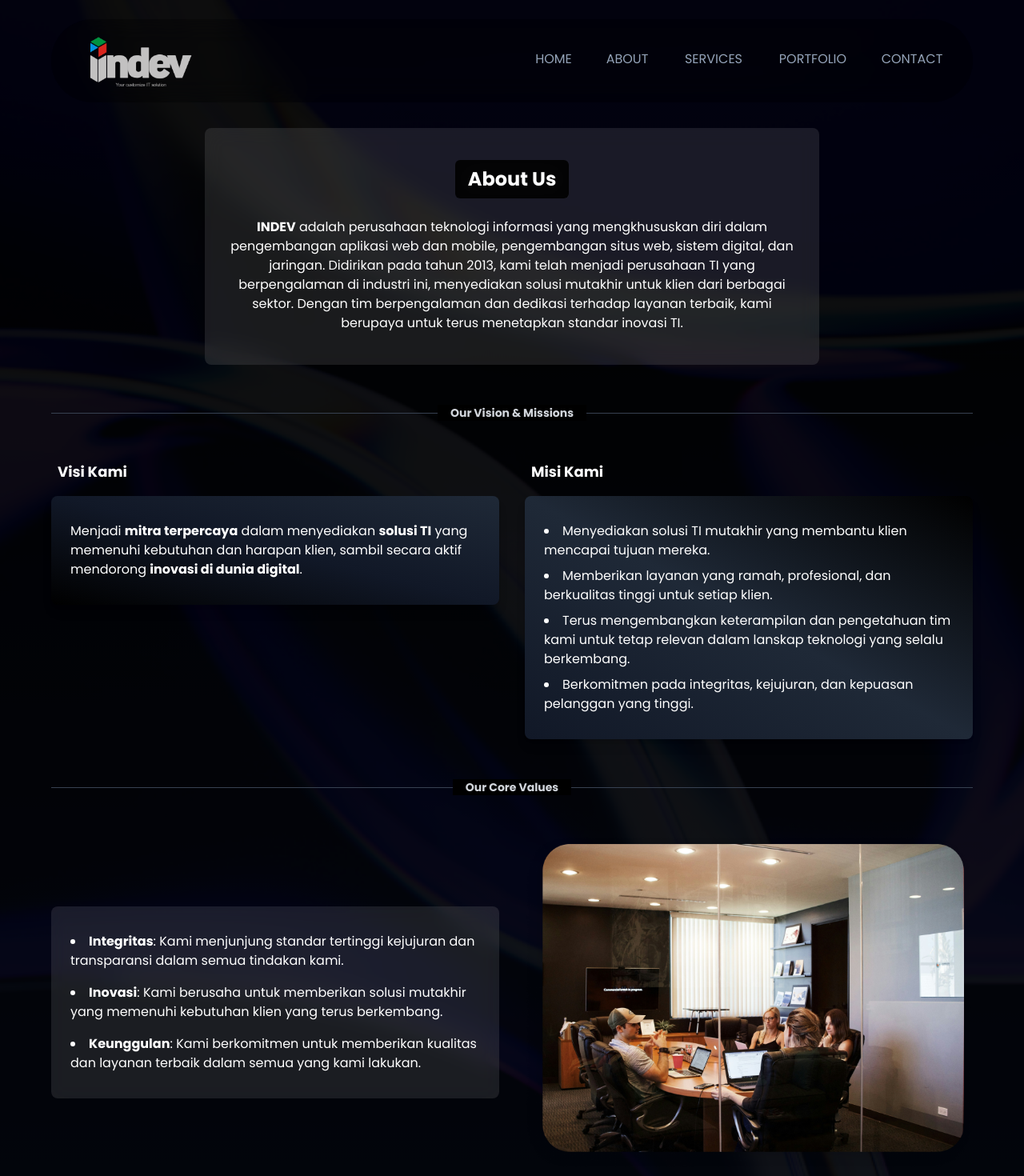
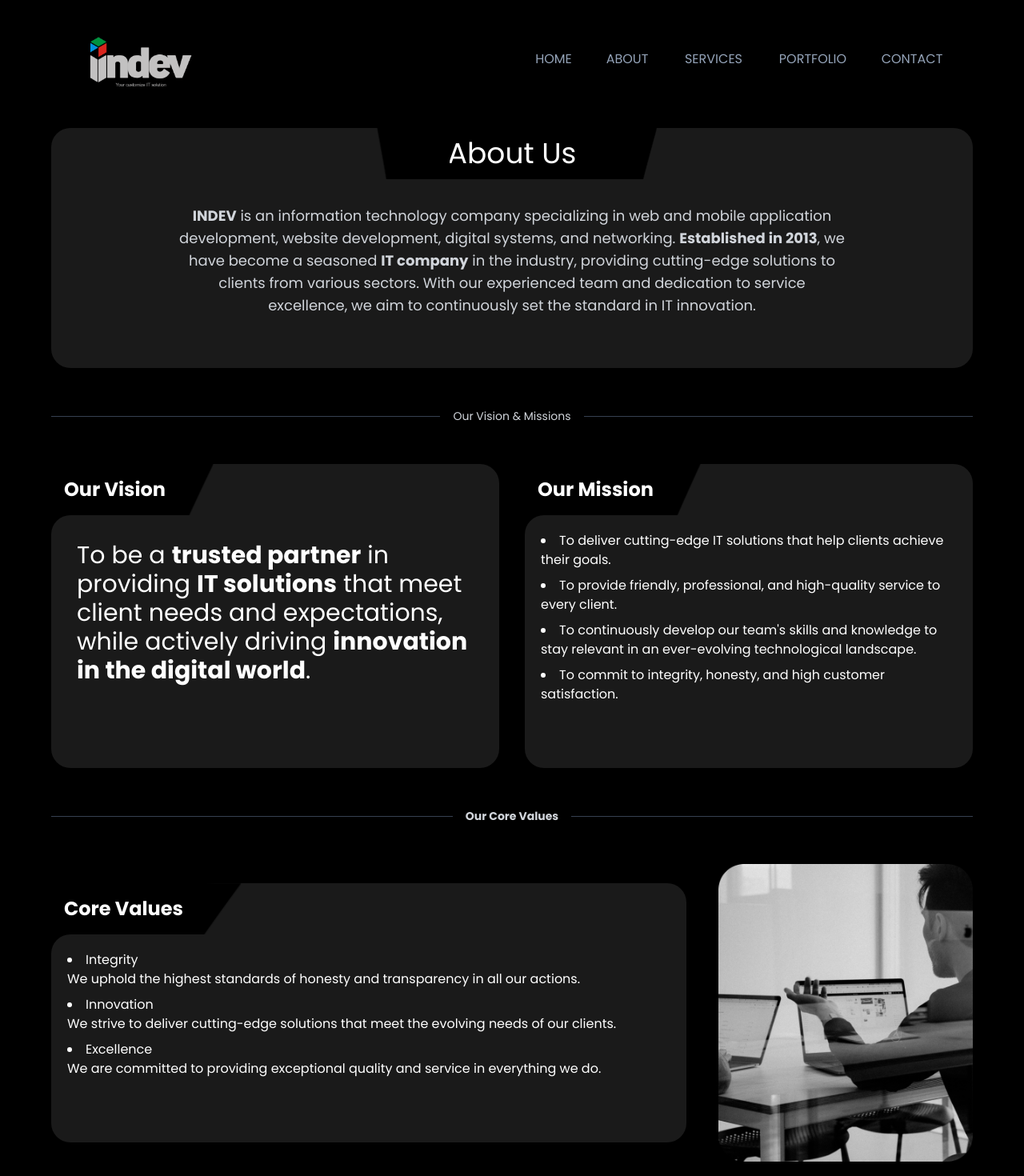
Before and after one commit to DimasZeava/INDEV-Web, a React (Vite) app: page /about in a window 1280 px wide. Shown: the top 1470 px of the page at 80% size. Built offline with nearby package versions, Linux system fonts and the light colour scheme.

Commit message:
refactor: enhance layout and styling of About and Contact pages

```diff
--- a/src/components/About.jsx
+++ b/src/components/About.jsx
@@ -1,129 +1,28 @@
-import React from "react";
-
 const About = () => {
   return (
-    <section className="text-white py-20 px-6 relative">
-      <div
-        className="absolute inset-0 bg-cover bg-center"
-        style={{
-          backgroundImage: "url('./assets/images/background-hero-section.png')",
-        }}
-      >
-        <div className="absolute inset-0 bg-black/80"></div>
+    <section className="flex text-white py-10 px-6 max-w-6xl mx-auto">
+      <div>
+        <div className="flex">
+          <h2 className="z-10 flex-none bg-black/90 backgdrop-blur-lg p-4 text-2xl font-bold mb-0">
+            About Us
+          </h2>
+          <div
+            className="curve-about flex-1 bg-white/10 backdrop-blur-md p-5 rounded-tl-full"
+          ></div>
+           </div>
+        <div className="bg-white/10 backdrop-blur-md px-5 pt-5 pb-1 rounded-s-3xl">
+          <p className="mb-[34px]">
+            <span className="font-bold text-white">INDEV</span> is an
+            information technology company specializing in web and mobile
+            application development, website development, digital systems, and
+            networking. Established in 2013, we have become a seasoned IT
+            company in the industry, providing cutting-edge solutions to clients
+            from various sectors.
+          </p>
+          </div>
       </div>
-
-      <div className="relative max-w-6xl mx-auto space-y-12 mt-20">
-        {/* About Us Section */}
-        <div className="flex justify-center items-center">
-          <div className="bg-white/10 backdrop-blur-md px-8 py-10 rounded-lg max-w-3xl text-center">
-            <h2 className="text-2xl font-bold mb-6 bg-black/90 backdrop-blur-lg inline-block px-4 py-2 rounded-md">
-              About Us
-            </h2>
-            <p>
-              <span className="font-bold text-white">INDEV</span> adalah
-              perusahaan teknologi informasi yang mengkhususkan diri dalam
-              pengembangan aplikasi web dan mobile, pengembangan situs web,
-              sistem digital, dan jaringan. Didirikan pada tahun 2013, kami
-              telah menjadi perusahaan TI yang berpengalaman di industri ini,
-              menyediakan solusi mutakhir untuk klien dari berbagai sektor.
-              Dengan tim berpengalaman dan dedikasi terhadap layanan terbaik,
-              kami berupaya untuk terus menetapkan standar inovasi TI.
-            </p>
-          </div>
-        </div>
-
-        {/* Separator with Text */}
-        <div className="relative text-center">
-          <div className="border-t border-gray-700 absolute inset-0 top-1/2"></div>
-          <span className="bg-black px-4 relative text-sm font-semibold text-gray-300">
-            Our Vision & Missions
-          </span>
-        </div>
-
-        {/* Vision & Missions Section */}
-        <div className="grid grid-cols-1 md:grid-cols-2 gap-8">
-          {/* Vision */}
-          <div className="relative">
-            <h4 className="text-lg font-semibold mb-4 relative z-10 bg-gradient-to-r from-transparent to-transparent px-2">
-              Visi Kami
-            </h4>
-            <div className="bg-gradient-to-tr from-black via-gray-900 to-gray-800 px-6 py-8 rounded-lg shadow-lg">
-              <p>
-                Menjadi <span className="font-bold">mitra terpercaya</span> dalam
-                menyediakan <span className="font-bold">solusi TI</span> yang
-                memenuhi kebutuhan dan harapan klien, sambil secara aktif
-                mendorong <span className="font-bold">inovasi di dunia digital</span>.
-              </p>
-            </div>
-          </div>
-
-          {/* Missions */}
-          <div className="relative">
-            <h4 className="text-lg font-semibold mb-4 relative z-10 bg-gradient-to-r from-transparent to-transparent px-2">
-              Misi Kami
-            </h4>
-            <div className="bg-gradient-to-tr from-gray-900 via-gray-800 to-black px-6 py-8 rounded-lg shadow-lg">
-              <ul className="list-disc list-inside space-y-2">
-                <li>
-                  Menyediakan solusi TI mutakhir yang membantu klien mencapai tujuan
-                  mereka.
-                </li>
-                <li>
-                  Memberikan layanan yang ramah, profesional, dan berkualitas tinggi
-                  untuk setiap klien.
-                </li>
-                <li>
-                  Terus mengembangkan keterampilan dan pengetahuan tim kami untuk
-                  tetap relevan dalam lanskap teknologi yang selalu berkembang.
-                </li>
-                <li>
-                  Berkomitmen pada integritas, kejujuran, dan kepuasan pelanggan yang
-                  tinggi.
-                </li>
-              </ul>
-            </div>
-          </div>
-        </div>
-
-        {/* Separator with Text for Core Values */}
-        <div className="relative text-center mt-16">
-          <div className="border-t border-gray-700 absolute inset-0 top-1/2"></div>
-          <span className="bg-black px-4 relative text-sm font-semibold text-gray-300">
-            Our Core Values
-          </span>
-        </div>
-
-        {/* Core Values Section */}
-        <div className="grid grid-cols-1 md:grid-cols-2 gap-8 items-center">
-          {/* Core Values List */}
-          <div className="bg-white/10 backdrop-blur-md px-6 py-8 rounded-lg">
-            <ul className="list-disc list-inside space-y-4">
-              <li>
-                <span className="font-bold">Integritas</span>: Kami menjunjung
-                standar tertinggi kejujuran dan transparansi dalam semua tindakan
-                kami.
-              </li>
-              <li>
-                <span className="font-bold">Inovasi</span>: Kami berusaha untuk
-                memberikan solusi mutakhir yang memenuhi kebutuhan klien yang
-                terus berkembang.
-              </li>
-              <li>
-                <span className="font-bold">Keunggulan</span>: Kami berkomitmen
-                untuk memberikan kualitas dan layanan terbaik dalam semua yang
-                kami lakukan.
-              </li>
-            </ul>
-          </div>
-          {/* Supporting Image */}
-          <div className="rounded-lg overflow-hidden">
-            <img
-              src="assets/images/office.png"
-              alt="Team"
-              className="w-full h-auto object-cover rounded-md"
-            />
-          </div>
-        </div>
+      <div className="bg-white/10 backdrop-blur-md py-2 pr-2 rounded-e-3xl">
+        <img src="assets/images/office.png" alt="Office" className="w-full h-auto" />
       </div>
     </section>
   );
--- a/src/components/NavAbout.jsx
+++ b/src/components/NavAbout.jsx
@@ -1,70 +1,137 @@
-import React from "react";
-import { Link } from "react-router-dom";
-import About from "./About"; // Import komponen About
+import Navbar from "./Navbar";
 
 const NavAbout = () => {
   return (
-    <div className="min-h-screen bg-gradient-to-b from-black to-blue-900 text-white">
-      <nav className="navbar fixed top-4 left-0 w-full z-10">
-        <div className="glass flex justify-between items-center dark:text-white bg-black/30 backdrop-blur-lg rounded-full py-3 px-9 box-border mx-16 my-2">
-          <img
-            src="./assets/images/logo-indev.png"
-            alt="logo-indev"
-            className="logo w-36 h-auto"
-          />
-          <ul className="navigationLink flex justify-between gap-9">
+    <div className="min-h-screen text-white">
+      <Navbar />
+
+      {/* About Section */}
+      <div id="about">
+      <section className="text-white py-20 px-6 relative">
+      <div className="relative max-w-6xl mx-auto space-y-12 mt-20">
+        {/* About Us Section */}
+        <div className="flex justify-center items-center">
+          <section className="text-white h-[300px] flex flex-col justify-center items-center">
+            <div className="flex justify-center items-center w-full">
+              <div className="top-contact-curve-left flex-1 bg-white/10 backdrop-blur-md p-5 rounded-tl-3xl h-full">
+              </div>
+              <h1 className="text-4xl font-normal px-10 py-3">
+                About Us
+              </h1>
+              <div className="top-contact-curve-right flex-1 bg-white/10 backdrop-blur-md p-5 rounded-tr-3xl h-full">
+              </div>
+            </div>
+            <div className="max-w-6xl mx-auto text-center rounded-b-3xl bg-white/10 backdrop-blur-md py-8 px-40">
+              <p className="text-lg text-gray-300 mb-8">
+              <span className="font-bold">INDEV</span> is an information technology company specializing in web and mobile application development, website development, digital systems, and networking. <span className="font-bold">Established in 2013</span>,
+              we have become a seasoned <span className="font-bold">IT company</span> in the industry, providing cutting-edge solutions to clients from various sectors.
+              With our experienced team and dedication to service excellence, we aim to continuously set the standard in IT innovation.
+              </p>
+          </div>
+          </section>
+        </div>
+
+        {/* Separator with Text */}
+        <div className="relative text-center">
+          <div className="border-t border-gray-700 absolute inset-0 top-1/2"></div>
+          <span className="bg-black px-4 relative text-sm text-gray-300">
+            Our Vision & Missions
+          </span>
+        </div>
+        {/* Vision & Missions Section */}
+        <div className="grid grid-cols-1 md:grid-cols-2 gap-8">
+          {/* Vision */}
+          <div>
+            <div className="flex">
+              <h2 className="z-10 flex-none bg-black/90 backgdrop-blur-lg p-4 text-2xl font-bold mb-0">
+              Our Vision
+              </h2>
+            <div
+              className="curve-about flex-1 bg-white/10 backdrop-blur-md p-5 rounded-t-3xl"
+            ></div>
+          </div>
+          <div className="bg-white/10 backdrop-blur-md px-5 pt-5 pb-1 rounded-s-3xl rounded-br-3xl">
+            <p className="m-3 mb-[100px] text-white text-3xl font-thin">
+              To be a <span className="font-bold">trusted partner</span> in providing <span className="font-bold">IT solutions</span> that meet client needs and expectations,
+              while actively driving <span className="font-bold">innovation in the digital world</span>.
+            </p>
+          </div>
+        </div>
+          {/* Missions */}
+        <div className="relative">
+          <div className="flex">
+              <h2 className="z-10 flex-none bg-black/90 backgdrop-blur-lg p-4 text-2xl font-bold mb-0">
+              Our Mission
+              </h2>
+            <div
+              className="curve-about flex-1 bg-white/10 backdrop-blur-md p-5 rounded-t-3xl"
+            ></div>
+          </div>
+          <div className="bg-white/10 backdrop-blur-md p-5 pb-[80px] rounded-s-3xl rounded-br-3xl text-white ">
+            <ul className="list-disc list-inside space-y-2">
                 <li>
-              <a
-                href="#home"
-                className="link relative pb-1 w-12 text-center block transition-all hover:font-semibold text-slate-400 hover:text-white focus:text-white focus:font-semibold"
-              >
-                HOME
-                <span className="underline absolute bottom-0 left-0 right-0 mx-auto h-[2px] w-0 bg-white transition-all"></span>
-              </a>
+                  To deliver cutting-edge IT solutions that help clients achieve their goals.
                 </li>
                 <li>
-              <a
-                href="#about"
-                className="link relative pb-1 w-16 text-center block transition-all hover:font-semibold text-slate-400 hover:text-white focus:text-white focus:font-semibold"
-              >
-                ABOUT
-                <span className="underline absolute bottom-0 left-0 right-0 mx-auto h-[2px] w-0 bg-white transition-all"></span>
-              </a>
+                  To provide friendly, professional, and high-quality service to every client.
                 </li>
                 <li>
-              <a
-                href="#services"
-                className="link relative pb-1 w-20 text-center block transition-all hover:font-semibold text-slate-400 hover:text-white focus:text-white focus:font-semibold"
-              >
-                SERVICES
-                <span className="underline absolute bottom-0 left-0 right-0 mx-auto h-[2px] w-0 bg-white transition-all"></span>
-              </a>
+                  To continuously develop our team&apos;s skills and knowledge to stay relevant in an ever-evolving technological landscape.
                 </li>
                 <li>
-              <a
-                href="#portfolio"
-                className="link relative pb-1 w-24 text-center block transition-all hover:font-semibold text-slate-400 hover:text-white focus:text-white focus:font-semibold"
-              >
-                PORTFOLIO
-                <span className="underline absolute bottom-0 left-0 right-0 mx-auto h-[2px] w-0 bg-white transition-all"></span>
-              </a>
-            </li>
-            <li>
-              <a
-                href="#contact"
-                className="link relative pb-1 w-20 text-center block transition-all hover:font-semibold text-slate-400 hover:text-white focus:text-white focus:font-semibold"
-              >
-                CONTACT
-                <span className="underline absolute bottom-0 left-0 right-0 mx-auto h-[2px] w-0 bg-white transition-all"></span>
-              </a>
+                  To commit to integrity, honesty, and high customer satisfaction.
                 </li>
               </ul>
             </div>
-      </nav>
-
-      {/* About Section */}
-      <div id="about">
-        <About /> {/* Menyisipkan komponen About di sini */}
+          </div>
+        </div>
+        {/* Separator with Text for Core Values */}
+        <div className="relative text-center mt-16">
+          <div className="border-t border-gray-700 absolute inset-0 top-1/2"></div>
+          <span className="bg-black px-4 relative text-sm font-semibold text-gray-300">
+            Our Core Values
+          </span>
+        </div>
+        {/* Core Values Section */}
+        <div className="flex gap-10 items-center">
+          {/* Core Values List */}
+          <div className="relative w-[800px]">
+          <div className="flex">
+              <h2 className="z-10 flex-none bg-black/90 backgdrop-blur-lg p-4 text-2xl font-bold mb-0">
+              Core Values
+              </h2>
+            <div
+              className="curve-about flex-1 bg-white/10 backdrop-blur-md p-5 rounded-t-3xl"
+            ></div>
+          </div>
+          <div className="bg-white/10 backdrop-blur-md p-5 pb-[80px] rounded-s-3xl rounded-br-3xl text-white">
+            <ul className="list-disc list-inside space-y-2">
+                <li>
+                  Integrity<br/>
+                  We uphold the highest standards of honesty and transparency in all our actions.
+                </li>
+                <li>
+                  Innovation<br/>
+                  We strive to deliver cutting-edge solutions that meet the evolving needs of our clients.
+                </li>
+                <li>
+                  Excellence<br/>
+                  We are committed to providing exceptional quality and service in everything we do.
+                </li>
+              </ul>
+            </div>
+            </div>
+          {/* Supporting Image */}
+          <div className="rounded-lg overflow-hidden">
+            <img
+              src="assets/images/core-values-images.png"
+              alt="Team"
+              className="w-80 h-auto object-cover rounded-md"
+            />
+          </div>
+        </div>
+        </div>
+    </section>
       </div>
 
       {/* Call to Action Section */}
```
Also changed, not shown: src/pages/ContactPage.jsx (+5 -5 lines), public/assets/images/core-values-images.png (added). Lines whose indentation alone changed are shown as unchanged.
